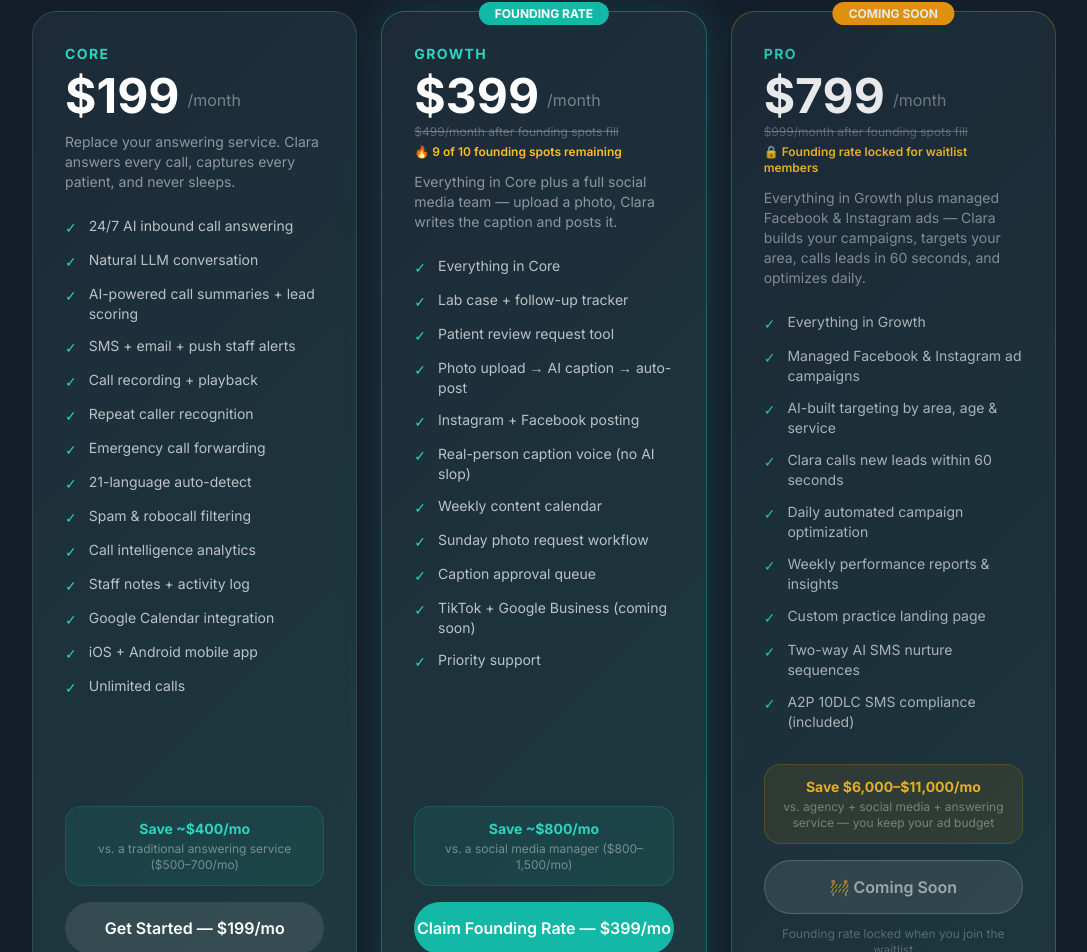
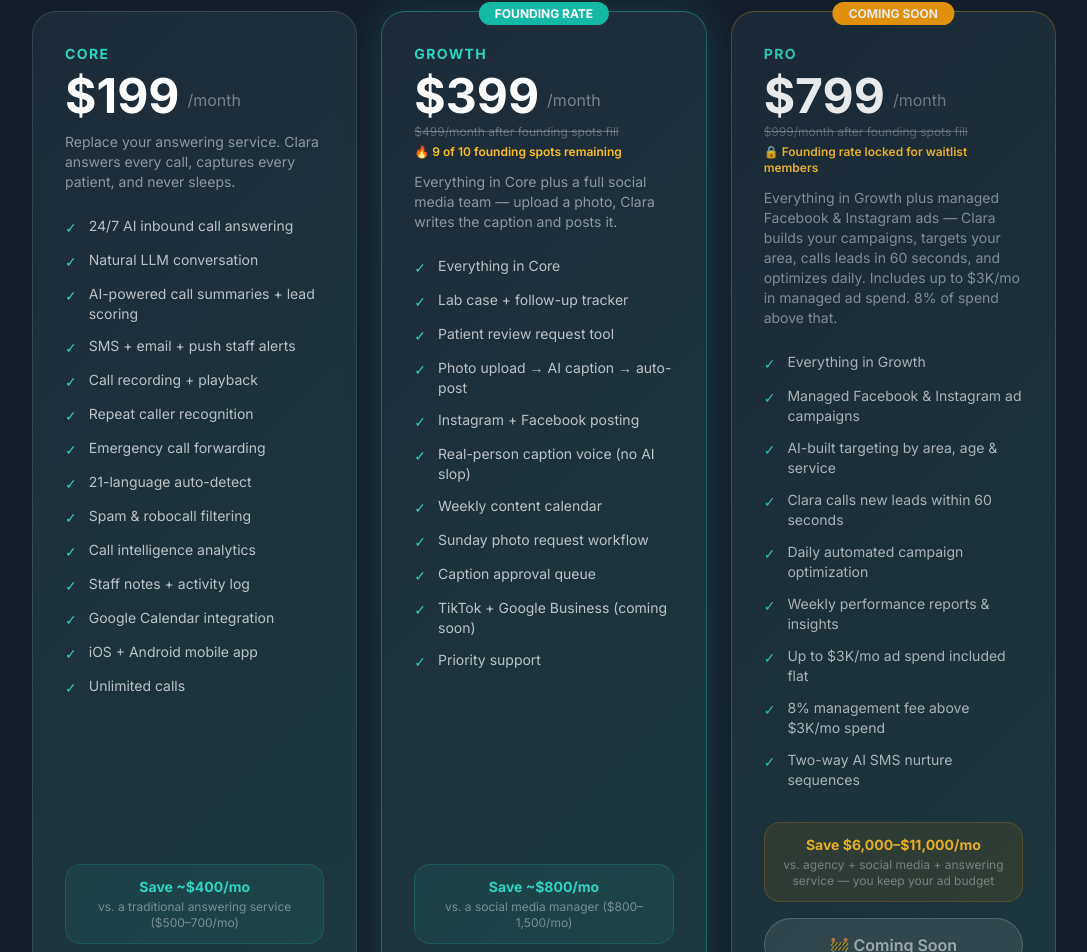
Before and after one commit to dentalondemand/iamclara-website, a Next.js app: page / in a window 1280 px wide. Shown: the part 3413-4365 px from the top of the page, without its empty margins (96-1183 px from the left). Built offline with nearby package versions, Linux system fonts and the light colour scheme.

Commit message:
feat: Pro plan — add ad spend cap (K included, 8% above) + update feature list

```diff
--- a/app/page.tsx
+++ b/app/page.tsx
@@ -398,7 +398,7 @@
                 🔒 Founding rate locked for waitlist members
               </p>
               <p className="text-white/50 text-sm">
-                Everything in Growth plus managed Facebook &amp; Instagram ads — Clara builds your campaigns, targets your area, calls leads in 60 seconds, and optimizes daily.
+                Everything in Growth plus managed Facebook &amp; Instagram ads — Clara builds your campaigns, targets your area, calls leads in 60 seconds, and optimizes daily. Includes up to $3K/mo in managed ad spend. 8% of spend above that.
               </p>
             </div>
 
@@ -410,9 +410,9 @@
                 'Clara calls new leads within 60 seconds',
                 'Daily automated campaign optimization',
                 'Weekly performance reports & insights',
-                'Custom practice landing page',
+                'Up to $3K/mo ad spend included flat',
+                '8% management fee above $3K/mo spend',
                 'Two-way AI SMS nurture sequences',
-                'A2P 10DLC SMS compliance (included)',
               ].map((item) => (
                 <li key={item} className="flex items-start gap-3 text-sm text-white/70">
                   <span className="text-teal-400 mt-0.5 flex-shrink-0">✓</span>
```
